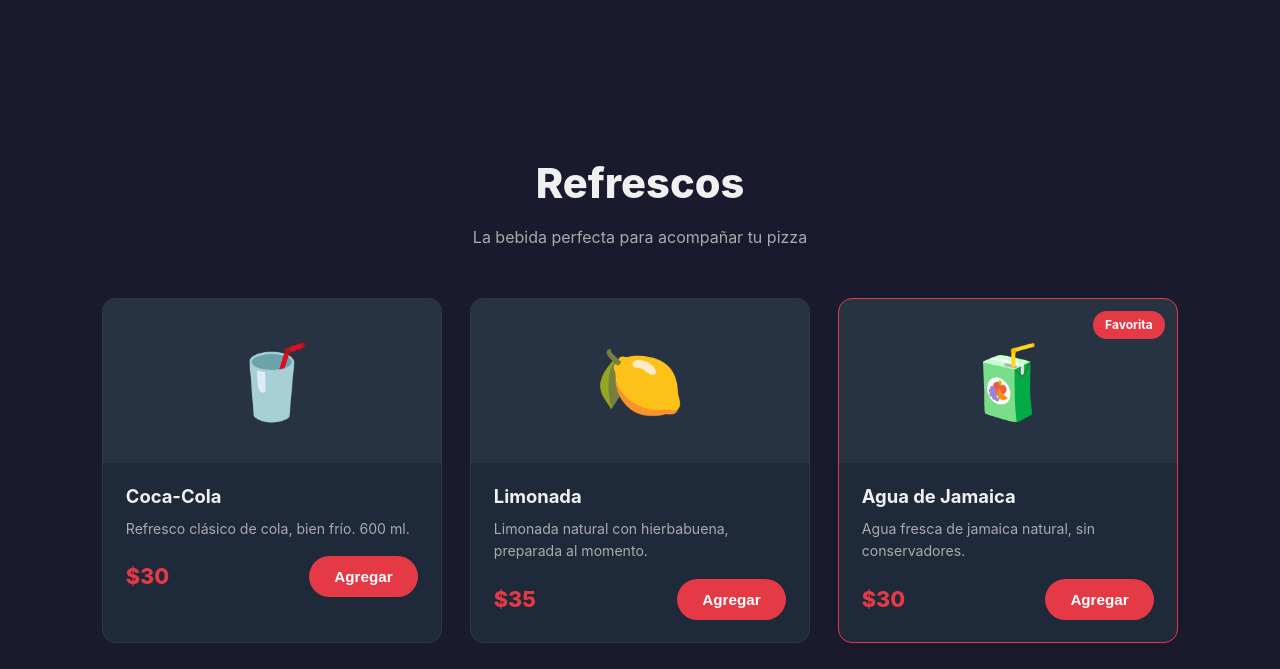
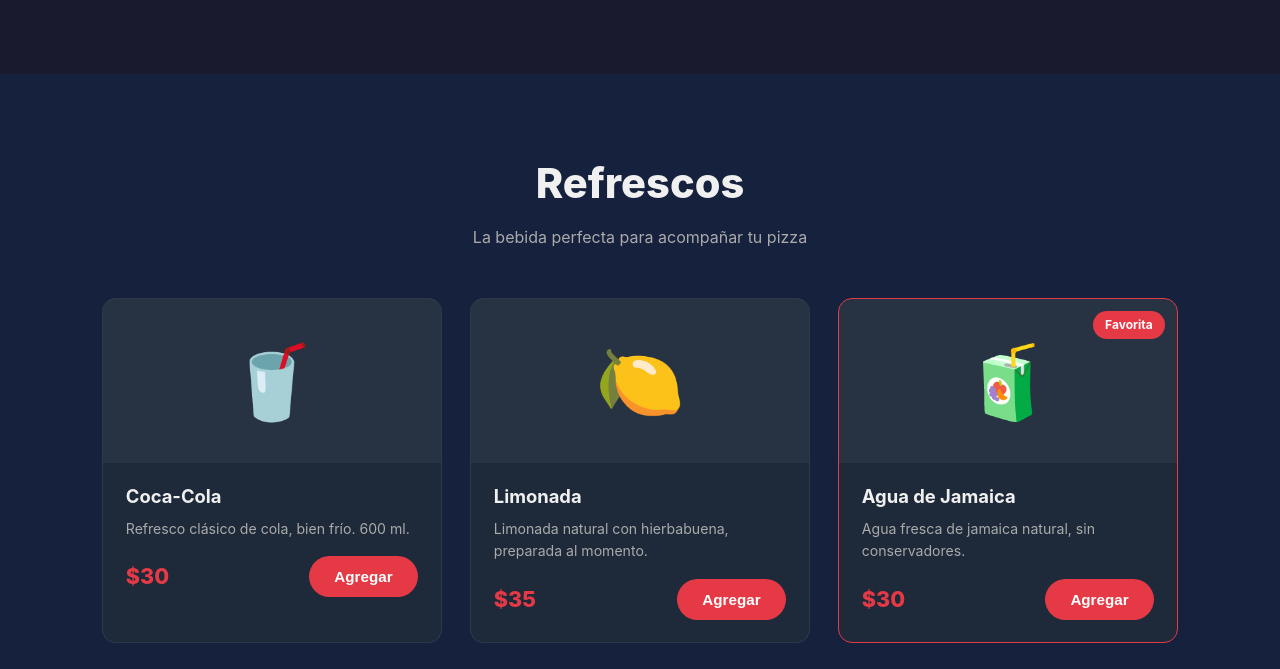
Before and after one commit to ReasonRaven/PruebaPaginaWeb, a website built with Vite: page index.html in a window 1280 px wide. Shown: the part 2133-2802 px from the top of the page. Built offline with nearby package versions, Linux system fonts and the light colour scheme.

Commit message:
style: diferencia visualmente la sección de refrescos con fondo dark2

```diff
--- a/styles.css
+++ b/styles.css
@@ -225,6 +225,9 @@ body {
   font-weight: 700; margin-bottom: 1rem; font-size: 1.05rem;
 }
 
+/* ── Refrescos ─────────────────────────────────────────── */
+.refrescos-section { background: var(--dark2); }
+
 /* ── Nosotros ──────────────────────────────────────────── */
 .nosotros {
   display: grid; grid-template-columns: 1fr 1fr;
```
